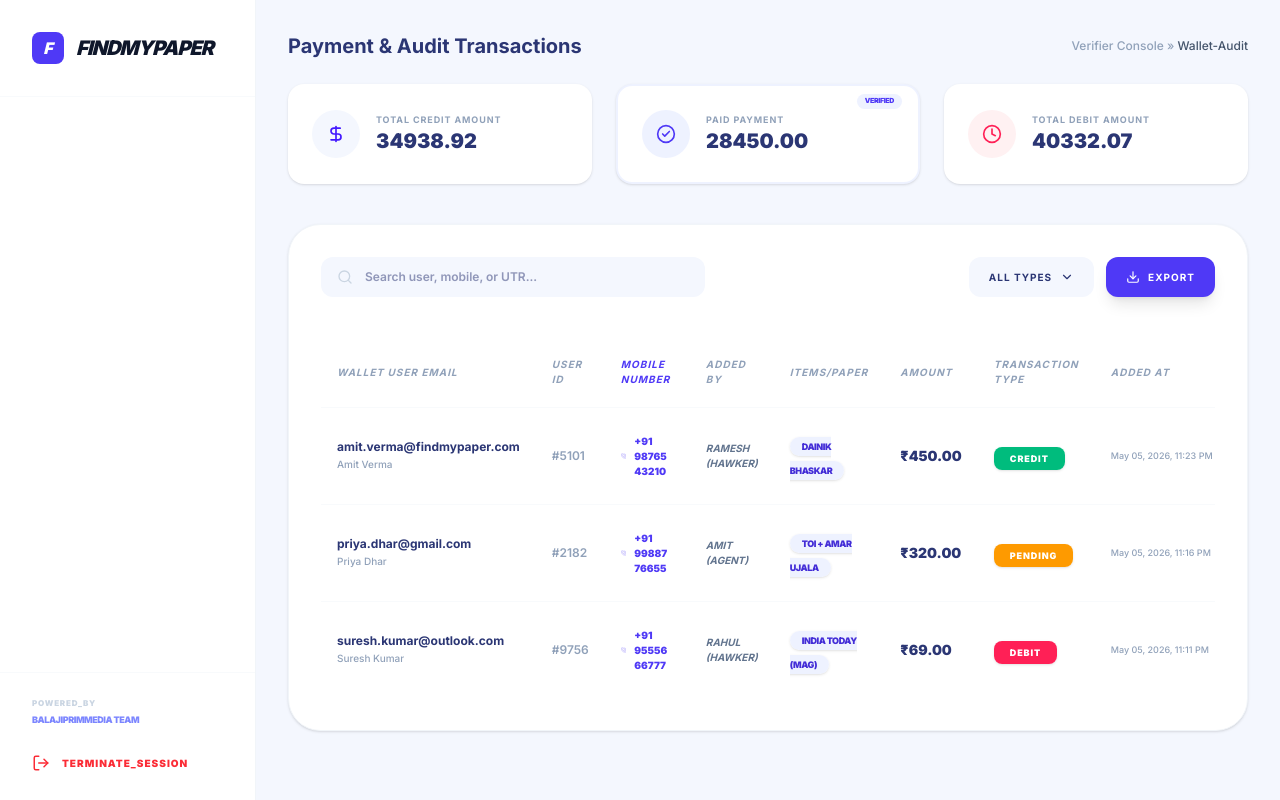
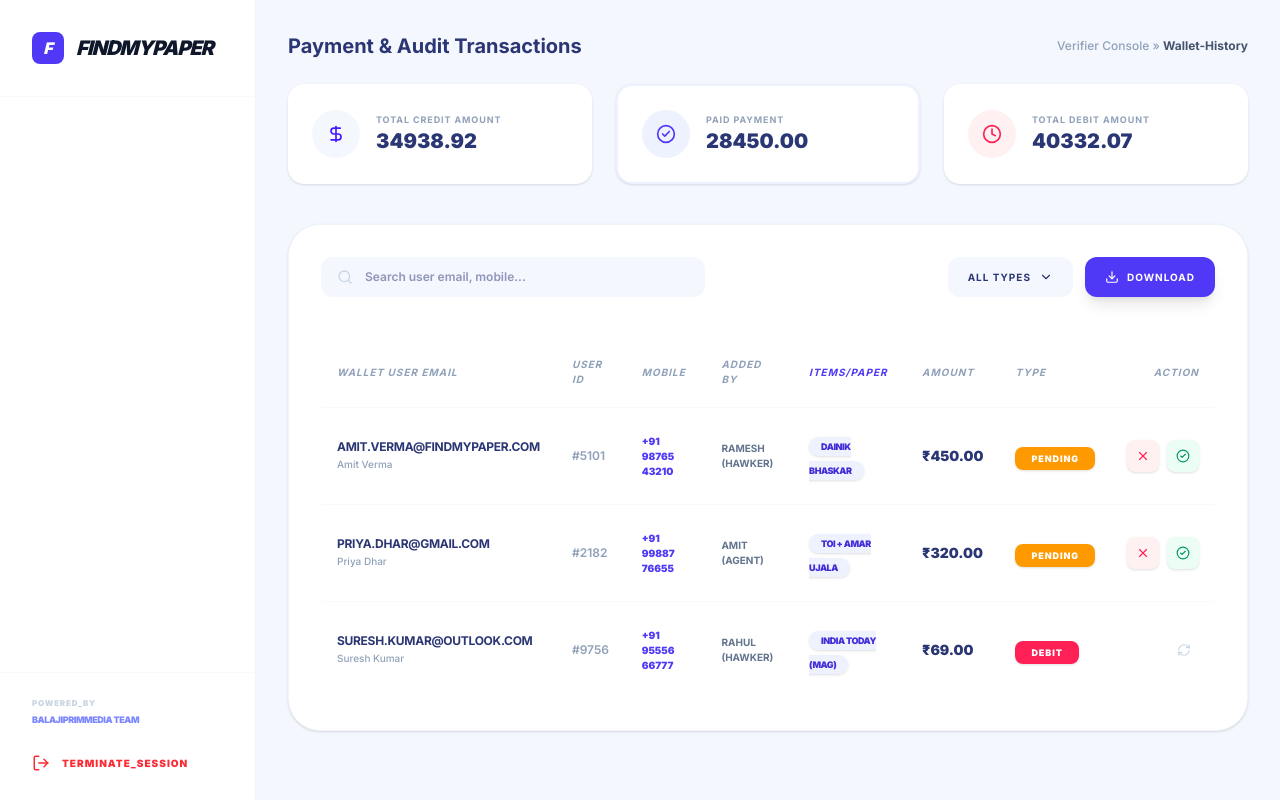
Before and after one commit to shrahul270-ai/findmypaper, a Next.js app: page /verifier in a window 1280 px wide. Built offline with nearby package versions, Linux system fonts and the light colour scheme.

Commit message:
Fix: Restored functionality to all buttons in Verifier Dashboard

```diff
--- a/src/app/verifier/page.tsx
+++ b/src/app/verifier/page.tsx
@@ -5,7 +5,7 @@
   Search, Filter, Download, ChevronDown, User,
   Building2, Bike, Newspaper, CheckCircle2, XCircle,
   Clock, ArrowUpRight, ArrowDownLeft, MoreVertical,
-  Mail, Hash, Calendar, DollarSign, Wallet, AlertCircle, X, PhoneCall
+  Mail, Hash, Calendar, DollarSign, Wallet, AlertCircle, X, PhoneCall, RefreshCw
 } from 'lucide-react';
 import Sidebar from '@/components/layout/Sidebar';
 import { cn } from '@/lib/utils';
@@ -15,8 +15,9 @@
   const [selectedTx, setSelectedTx] = useState<any>(null);
   const [showRejectModal, setShowRejectModal] = useState(false);
   const [rejectReason, setRejectReason] = useState('');
+  const [showReportModal, setShowReportModal] = useState(false);
 
-  // Sample Data with Mobile Numbers
+  // Sample Data
   const [transactions, setTransactions] = useState([
     {
       id: '5101',
@@ -27,8 +28,7 @@
       paper: 'Dainik Bhaskar',
       amount: 450.00,
       balance: 902.01,
-      type: 'Credit',
-      status: 'PAID',
+      status: 'PENDING',
       time: 'May 05, 2026, 11:23 PM',
       paymentId: 'TXN_AE657A2B'
     },
@@ -41,7 +41,6 @@
       paper: 'TOI + Amar Ujala',
       amount: 320.00,
       balance: -3364.78,
-      type: 'Debit',
       status: 'PENDING',
       time: 'May 05, 2026, 11:16 PM',
       paymentId: '-'
@@ -55,7 +54,6 @@
       paper: 'India Today (Mag)',
       amount: 69.00,
       balance: 263.70,
-      type: 'Debit',
       status: 'REJECTED',
       reason: 'Invalid UTR Number',
       time: 'May 05, 2026, 11:11 PM',
@@ -63,43 +61,51 @@
     }
   ]);
 
-  const handleAction = (id: string, action: 'APPROVE' | 'REJECT') => {
-    if (action === 'REJECT') {
-      setSelectedTx(transactions.find(t => t.id === id));
-      setShowRejectModal(true);
-      return;
-    }
-    setTransactions(prev => prev.map(t => t.id === id ? { ...t, status: 'PAID', type: 'Credit' } : t));
+  // FIXED: Button Actions
+  const handleApprove = (id: string) => {
+    setTransactions(prev => prev.map(t => t.id === id ? { ...t, status: 'PAID' } : t));
+  };
+
+  const handleRejectClick = (tx: any) => {
+    setSelectedTx(tx);
+    setShowRejectModal(true);
   };
 
   const confirmRejection = () => {
     if (!rejectReason) return;
-    setTransactions(prev => prev.map(t => t.id === selectedTx.id ? { ...t, status: 'REJECTED', reason: rejectReason, type: 'Debit' } : t));
+    setTransactions(prev => prev.map(t => t.id === selectedTx.id ? { ...t, status: 'REJECTED', reason: rejectReason } : t));
     setShowRejectModal(false);
     setRejectReason('');
     setSelectedTx(null);
   };
+
+  const filteredTransactions = transactions.filter(t =>
+    t.name.toLowerCase().includes(searchTerm.toLowerCase()) ||
+    t.email.toLowerCase().includes(searchTerm.toLowerCase()) ||
+    t.phone.includes(searchTerm)
+  );
 
   return (
     <div className="flex min-h-screen bg-[#F4F7FE]">
       <Sidebar role="VERIFIER" />
 
       <main className="flex-1 p-6 md:p-8 overflow-y-auto">
-        <div className="flex justify-between items-center mb-6">
+        <header className="flex justify-between items-center mb-6">
            <h1 className="text-xl font-bold text-[#2B3674]">Payment & Audit Transactions</h1>
-           <p className="text-xs text-slate-400 font-medium">Verifier Console » <span className="text-slate-600">Wallet-Audit</span></p>
-        </div>
+           <div className="flex items-center gap-3">
+              <p className="text-xs text-slate-400 font-medium">Verifier Console » <span className="text-slate-600 font-bold">Wallet-History</span></p>
+           </div>
+        </header>
 
-        {/* Top Stats Cards */}
+        {/* Top Cards */}
         <div className="grid grid-cols-1 md:grid-cols-3 gap-6 mb-10">
            <div className="bg-white p-6 rounded-2xl shadow-sm flex items-center gap-4">
               <div className="w-12 h-12 bg-[#F4F7FE] rounded-full flex items-center justify-center text-[#4318FF]"><DollarSign size={20} /></div>
               <div><p className="text-[9px] font-bold text-slate-400 uppercase tracking-widest">Total Credit Amount</p><p className="text-xl font-black text-[#2B3674]">34938.92</p></div>
            </div>
-           <div className="bg-white p-6 rounded-2xl shadow-sm border-2 border-indigo-50 flex items-center gap-4 relative overflow-hidden">
+           <div className="bg-white p-6 rounded-2xl shadow-sm border-2 border-indigo-50 flex items-center gap-4">
               <div className="w-12 h-12 bg-indigo-50 rounded-full flex items-center justify-center text-indigo-600"><CheckCircle2 size={20} /></div>
               <div><p className="text-[9px] font-bold text-slate-400 uppercase tracking-widest">Paid Payment</p><p className="text-xl font-black text-[#2B3674]">28450.00</p></div>
-              <div className="absolute top-2 right-4 text-[7px] font-black text-indigo-600 bg-indigo-50 px-2 py-0.5 rounded-full uppercase tracking-tighter">Verified</div>
            </div>
            <div className="bg-white p-6 rounded-2xl shadow-sm flex items-center gap-4">
               <div className="w-12 h-12 bg-rose-50 rounded-full flex items-center justify-center text-rose-500"><Clock size={20} /></div>
@@ -107,21 +113,22 @@
            </div>
         </div>
 
+        {/* Main Table Content */}
         <div className="bg-white rounded-[2rem] shadow-sm border border-slate-100 p-8">
            <div className="flex flex-col md:flex-row justify-between gap-6 mb-10">
-              <div className="relative w-full md:w-96">
+              <div className="relative w-full md:w-96 text-slate-900">
                  <Search className="absolute left-4 top-1/2 -translate-y-1/2 text-slate-300" size={16} />
                  <input
                   type="text"
-                  placeholder="Search user, mobile, or UTR..."
+                  placeholder="Search user email, mobile..."
                   value={searchTerm}
                   onChange={(e) => setSearchTerm(e.target.value)}
                   className="w-full pl-11 pr-4 py-3 bg-[#F4F7FE] border-none rounded-xl text-xs font-semibold text-[#2B3674] outline-none focus:ring-2 focus:ring-indigo-600"
                  />
               </div>
               <div className="flex gap-3">
-                 <button className="px-5 py-2.5 bg-[#F4F7FE] text-[#2B3674] rounded-xl text-[10px] font-bold uppercase tracking-widest flex items-center gap-2">All Types <ChevronDown size={14}/></button>
-                 <button className="px-5 py-2.5 bg-indigo-600 text-white rounded-xl text-[10px] font-bold uppercase tracking-widest flex items-center gap-2 shadow-lg"><Download size={14}/> Export</button>
+                 <button className="px-5 py-2.5 bg-[#F4F7FE] text-[#2B3674] rounded-xl text-[10px] font-bold uppercase tracking-widest flex items-center gap-2 hover:bg-slate-200 transition-all">All Types <ChevronDown size={14}/></button>
+                 <button onClick={() => setShowReportModal(true)} className="px-5 py-2.5 bg-indigo-600 text-white rounded-xl text-[10px] font-bold uppercase tracking-widest flex items-center gap-2 shadow-lg hover:scale-105 transition-all"><Download size={14}/> Download</button>
               </div>
            </div>
 
@@ -131,29 +138,24 @@
                     <tr className="border-b border-slate-50 text-[10px] font-bold text-slate-400 uppercase tracking-widest italic">
                        <th className="px-4 py-5">Wallet User Email</th>
                        <th className="px-4 py-5">User ID</th>
-                       <th className="px-4 py-5 text-indigo-600">Mobile Number</th>
+                       <th className="px-4 py-5">Mobile</th>
                        <th className="px-4 py-5">Added By</th>
-                       <th className="px-4 py-5">Items/Paper</th>
+                       <th className="px-4 py-5 text-indigo-600">Items/Paper</th>
                        <th className="px-4 py-5">Amount</th>
-                       <th className="px-4 py-5">Transaction Type</th>
-                       <th className="px-4 py-5">Added at</th>
+                       <th className="px-4 py-5">Type</th>
                        <th className="px-4 py-5 text-right">Action</th>
                     </tr>
                  </thead>
                  <tbody className="divide-y divide-slate-50">
-                    {transactions.filter(t => t.name.toLowerCase().includes(searchTerm.toLowerCase()) || t.phone.includes(searchTerm)).map((tx) => (
+                    {filteredTransactions.map((tx) => (
                        <tr key={tx.id} className="hover:bg-slate-50/50 transition-all group">
                           <td className="px-4 py-6">
-                             <p className="text-xs font-bold text-[#2B3674] leading-none mb-1">{tx.email}</p>
+                             <p className="text-xs font-bold text-[#2B3674] leading-none mb-1 uppercase tracking-tight">{tx.email}</p>
                              <p className="text-[10px] text-slate-400 font-medium">{tx.name}</p>
                           </td>
                           <td className="px-4 py-6 text-xs font-semibold text-slate-400">#{tx.id}</td>
-                          <td className="px-4 py-6">
-                             <div className="flex items-center gap-2 text-indigo-600 font-black text-[10px]">
-                                <PhoneCall size={12} className="opacity-50" /> {tx.phone}
-                             </div>
-                          </td>
-                          <td className="px-4 py-6 text-[10px] font-bold text-slate-500 uppercase italic">{tx.addedBy}</td>
+                          <td className="px-4 py-6 text-[10px] font-black text-indigo-600">{tx.phone}</td>
+                          <td className="px-4 py-6 text-[10px] font-bold text-slate-500 uppercase">{tx.addedBy}</td>
                           <td className="px-4 py-6">
                              <span className="text-[9px] font-black text-indigo-700 bg-indigo-50 px-3 py-1 rounded-full uppercase tracking-tighter shadow-sm">{tx.paper}</span>
                           </td>
@@ -165,16 +167,15 @@
                                 {tx.status === 'PAID' ? 'Credit' : tx.status === 'REJECTED' ? 'Debit' : 'Pending'}
                              </span>
                           </td>
-                          <td className="px-4 py-6 text-[9px] font-medium text-slate-400 whitespace-nowrap">{tx.time}</td>
                           <td className="px-4 py-6 text-right">
                              <div className="flex justify-end gap-2">
                                 {tx.status === 'PENDING' ? (
                                    <>
-                                      <button onClick={() => handleAction(tx.id, 'REJECT')} className="w-8 h-8 bg-rose-50 text-rose-500 rounded-lg flex items-center justify-center hover:bg-rose-500 hover:text-white transition-all"><X size={14}/></button>
-                                      <button onClick={() => handleAction(tx.id, 'APPROVE')} className="w-8 h-8 bg-emerald-50 text-emerald-600 rounded-lg flex items-center justify-center hover:bg-emerald-600 hover:text-white transition-all"><CheckCircle2 size={14}/></button>
+                                      <button onClick={() => handleRejectClick(tx)} className="w-8 h-8 bg-rose-50 text-rose-500 rounded-lg flex items-center justify-center hover:bg-rose-500 hover:text-white transition-all shadow-sm"><X size={14}/></button>
+                                      <button onClick={() => handleApprove(tx.id)} className="w-8 h-8 bg-emerald-50 text-emerald-600 rounded-lg flex items-center justify-center hover:bg-emerald-600 hover:text-white transition-all shadow-sm"><CheckCircle2 size={14}/></button>
                                    </>
                                 ) : (
-                                   <MoreVertical size={16} className="text-slate-300" />
+                                   <button onClick={() => handleApprove(tx.id)} className="p-2 text-slate-300 hover:text-indigo-600 transition-all"><RefreshCw size={14} /></button>
                                 )}
                              </div>
                           </td>
@@ -186,14 +187,41 @@
         </div>
       </main>
 
-      {/* Reject Modal */}
+      {/* Reject Modal FIXED */}
       {showRejectModal && (
         <div className="fixed inset-0 bg-slate-900/60 backdrop-blur-sm flex items-center justify-center z-[200] p-4 text-slate-900">
-          <div className="bg-white max-w-sm w-full rounded-3xl p-8 shadow-2xl animate-in scale-in duration-200">
-             <div className="flex justify-between items-center mb-6"><h2 className="text-sm font-black uppercase tracking-widest text-slate-900 italic">Audit Rejection</h2><button onClick={() => setShowRejectModal(false)}><X size={20}/></button></div>
+          <div className="bg-white max-w-sm w-full rounded-3xl p-8 shadow-2xl animate-in zoom-in duration-200">
+             <div className="flex justify-between items-center mb-6">
+                <h2 className="text-sm font-black uppercase tracking-widest text-slate-900 italic">Audit Rejection</h2>
+                <button onClick={() => setShowRejectModal(false)}><X size={20}/></button>
+             </div>
              <p className="text-xs text-slate-500 mb-6 font-medium">Explain why you are rejecting <strong>{selectedTx?.name}'s</strong> bill.</p>
-             <textarea value={rejectReason} onChange={(e) => setRejectReason(e.target.value)} placeholder="e.g. UTR mismatch, blur screenshot..." className="w-full bg-[#F4F7FE] border-none rounded-2xl p-5 text-xs font-bold text-slate-700 outline-none focus:ring-2 focus:ring-rose-500 h-32 resize-none transition-all" />
-             <div className="flex gap-4 mt-8"><button onClick={() => setShowRejectModal(false)} className="flex-1 py-3 text-[10px] font-bold uppercase tracking-widest text-slate-400">Back</button><button onClick={confirmRejection} className="flex-2 py-3 bg-rose-500 text-white rounded-xl text-[10px] font-bold uppercase tracking-widest shadow-lg shadow-rose-100 hover:bg-rose-600 transition-all" disabled={!rejectReason}>Confirm Reject</button></div>
+             <textarea
+              value={rejectReason}
+              onChange={(e) => setRejectReason(e.target.value)}
+              placeholder="e.g. UTR mismatch, blur screenshot..."
+              className="w-full bg-[#F4F7FE] border-none rounded-2xl p-5 text-xs font-bold text-slate-700 outline-none focus:ring-2 focus:ring-rose-500 h-32 resize-none transition-all shadow-inner"
+             />
+             <div className="flex gap-4 mt-8">
+                <button onClick={() => setShowRejectModal(false)} className="flex-1 py-3 text-[10px] font-bold uppercase tracking-widest text-slate-400">Cancel</button>
+                <button onClick={confirmRejection} className="flex-2 py-3 bg-rose-500 text-white rounded-xl text-[10px] font-bold uppercase tracking-widest shadow-lg shadow-rose-100 hover:bg-rose-600" disabled={!rejectReason}>Confirm Reject</button>
+             </div>
+          </div>
+        </div>
+      )}
+
+      {/* Report Modal FIXED */}
+      {showReportModal && (
+        <div className="fixed inset-0 bg-slate-900/60 backdrop-blur-sm flex items-center justify-center z-[200] p-4 text-slate-900">
+          <div className="bg-white max-w-sm w-full rounded-3xl p-8 shadow-2xl animate-in zoom-in duration-200">
+             <div className="flex justify-between items-center mb-6">
+                <h2 className="text-sm font-black uppercase tracking-widest text-slate-900 italic">Export Report</h2>
+                <button onClick={() => setShowReportModal(false)}><X size={20}/></button>
+             </div>
+             <div className="space-y-3">
+                <button className="w-full p-4 bg-slate-50 hover:bg-indigo-600 hover:text-white rounded-2xl text-[10px] font-black uppercase transition-all shadow-sm">Daily Summary CSV</button>
+                <button className="w-full p-4 bg-slate-50 hover:bg-indigo-600 hover:text-white rounded-2xl text-[10px] font-black uppercase transition-all shadow-sm">Audit Log PDF</button>
+             </div>
           </div>
         </div>
       )}
```
